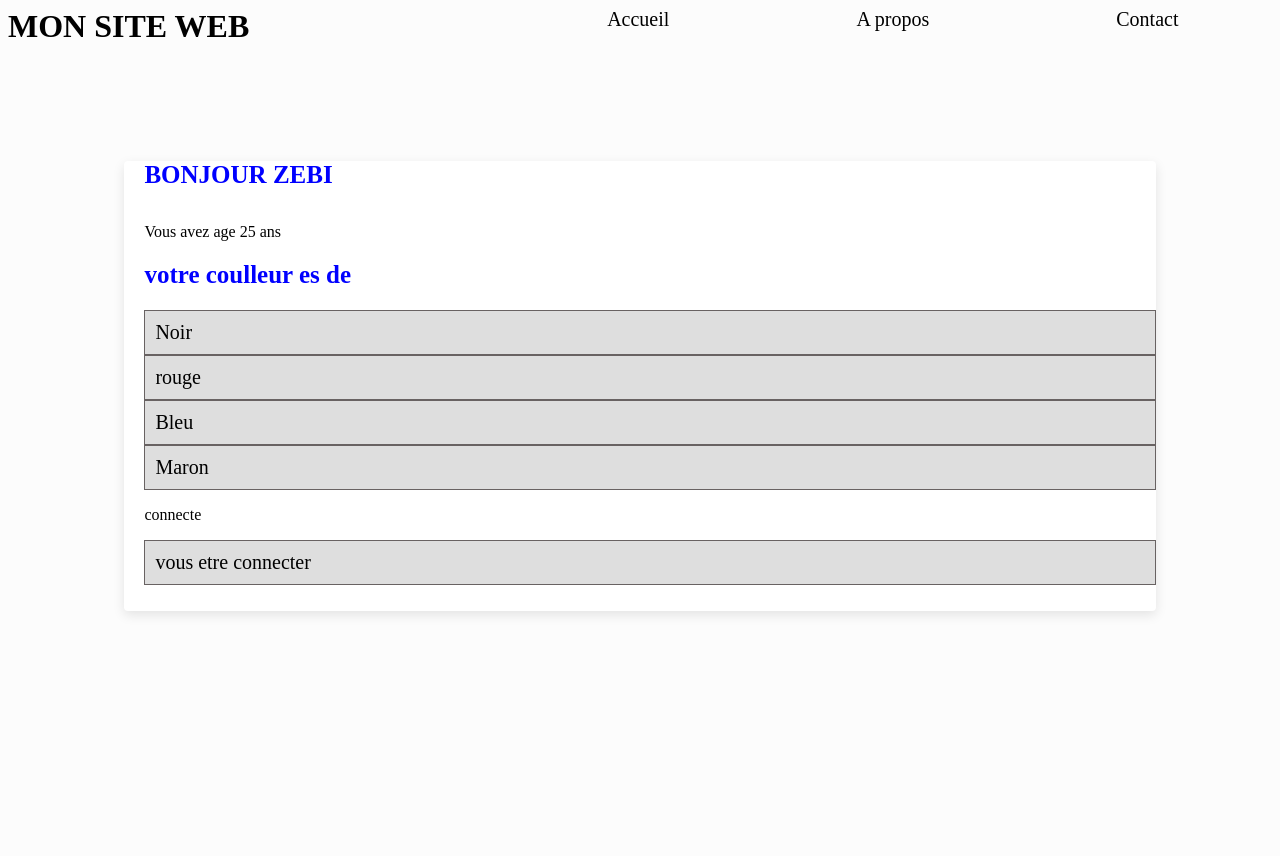
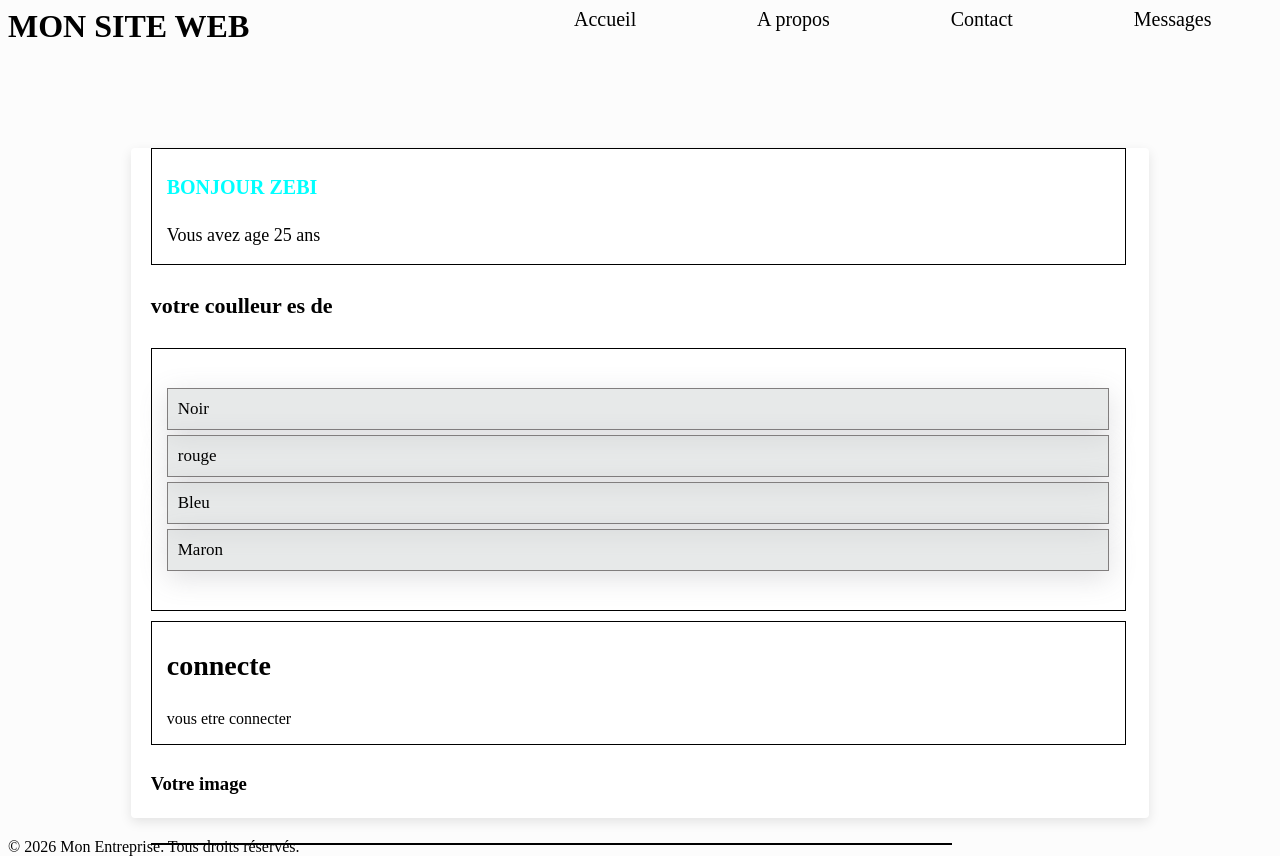
Before and after one commit to Dem225/DJANGO, a Django app: page / in a window 1280 px wide. Before the commit the page ends 615 px from the top, so only its background shows below. Run offline with Django 5.2, Linux system fonts and the light colour scheme.

Commit message:
fin de la journées

```diff
--- a/pages/urls.py
+++ b/pages/urls.py
@@ -4,5 +4,6 @@ from .import views
 urlpatterns=[
 path('',views.home_page_view),
 path("contact/",views.contact_page_view),
-path("a_propos/", views.a_propos_page_view)
+path("a_propos/", views.a_propos_page_view),
+path("message_list/",views.message_liste_view)
 ]
--- a/pages/views.py
+++ b/pages/views.py
@@ -1,6 +1,6 @@
 from django.shortcuts import render
 from django.http import HttpResponse
-
+from pages.admin import ContactMessage
 
 def home_page_view(request):
     context={
@@ -8,6 +8,7 @@ def home_page_view(request):
         'age' : '25',
         'coulleur' : ['Noir' , 'rouge','Bleu' , 'Maron' ],
         'est_connecte' : True
+
     }
     return render(request, 'home.html',context)
 
@@ -19,3 +20,10 @@ def contact_page_view(request):
 
 def a_propos_page_view(request):
     return render(request , 'a_propos.html')
+
+def message_liste_view(request):
+    messages=ContactMessage.objects.all()
+    context={
+        'messages_list': messages
+    }
+    return render(request ,'message_list.html',context )
--- a/static/css/style.css
+++ b/static/css/style.css
@@ -14,6 +14,7 @@ header {
 header h1 {
     height: 100%;
     width: 30%;
+
 }
 
 nav {
@@ -27,37 +28,116 @@ nav a {
     text-decoration: none;
     font-size: 20px;
     color: rgb(0, 0, 0);
+
 }
 
 main{
-    height: 450px;
-    width: 80%;
+    height: 670px;
+    width: 79%;
     background-color: white;
     margin: 20px auto;
     box-shadow: rgba(0, 0, 0, 0.1) 0px 4px 12px;
     border-radius: 4px;
     padding-left: 20px;
+    display: flex;
+    flex-direction: column;
+    gap: 10px;
 }
 
-h4{
-    font-size: 25px;
-    color: blue;
-}
-h2{
-    font-size: 25px;
-    color: blue;
+
+.formullais{
+    height: 30%;
+    width: 96%;
+border: 1px solid black;
+    padding-left: 15px;
 }
 
-li{
+.Couleur{
+    height: 39%;
+    width: 96%;
+  border: 1px solid black;
+    display: flex;
+    flex-direction: column;
+    list-style-type: none;
+    font-size: 17px;
+    padding-left: 15px;
+    gap: 5px;
+}
+
+.connection{
+    list-style-type: none;
+    height: 30%;
+    width: 96%;
+  border: 1px solid black;
+     padding-left: 15px;
+}
+
+.formullais h4{
+    color: aqua;
+    font-size: 20px;
+}
+
+main h2{
+    color: rgb(0, 0, 0);
+    font-size: 22px;
+}
+.Couleur li{
+    height: 10%;
+    width: 96%;
+    border: 1px solid rgb(129, 126, 126);
     padding: 10px;
+    background-color: rgba(201, 204, 204, 0.435);
+   box-shadow: rgba(100, 100, 111, 0.2) 0px 7px 29px 0px;
+}
+.images {
+    height:20% ;
+    width: 80%;
+    border: 1px solid black;
+}
+/* page de  la partie Messsages  */
+
+.formullais p{
+    font-size: 18px;
+
+}
+.connection h3{
+    font-size: 28px;
     color: rgb(0, 0, 0);
+}
+
+section{
+    height: 400px;
+    width: 97%;
+    margin: 90px auto;
+    display: flex;
+    flex-direction: column;
+    gap: 10px;
+}
+
+section h2{
+    font-size: 22px;
+    margin-left: 40px;
+}
+
+section ul{
+    height: 70%;
+    width: 90%;
+    display: flex;
+    gap: 20px;
+   align-items:center;
+   justify-content: space-around;
+   margin: auto;
+}
+
+section li{
+    height: 80%;
+    width: 40%;
+    background-color: rgba(171, 173, 175, 0.127);
+    gap: 20px;
+    box-shadow: rgba(99, 99, 99, 0.2) 0px 2px 8px 0px;
     list-style-type: none;
-    font-size: 20px;
-    border: 1px solid rgb(104, 98, 98) ;
-    background-color: rgba(169, 169, 169, 0.38);
 }
-/* .coulleurs{
-    height: 20px;
-    width: 100%;
-    border: ;
-} */
+
+section li p{
+    padding: 10px;
+}
--- a/templates/base.html
+++ b/templates/base.html
@@ -14,13 +14,20 @@
             <a href="/" >Accueil</a>
             <a href="/a_propos/">A propos</a>
             <a href="/contact/">Contact </a>
-
+            <a href="/message_list/">Messages </a>
         </nav>
     </header>
+
     <main>
         {% block content %}
             <p> contenu par defaut </p>
         {%endblock%}
     </main>
+
+    <footer>
+       <p>&copy; {% now "Y" %} Mon Entreprise. Tous droits réservés.</p>
+   </footer>
+
+
 </body>
 </html>
--- a/templates/home.html
+++ b/templates/home.html
@@ -1,12 +1,13 @@
-{%extends 'base.html'%}
+{%extends 'base.html'%} {%block content%}
 
-{%block content%}
+<div class="formullais">
+  <h4>BONJOUR {{ nom }}</h4>
+  <p>Vous avez age {{age}} ans</p>
 
-
-    <h4> BONJOUR {{ nom }}</h4>
-    <p> Vous avez age {{age}} ans  </p>
-    <h2> votre coulleur es de  </h2>
-   <p class="coulleurs">
+</div>
+<h2>votre coulleur es de</h2>
+<div class="Couleur">
+  <p>
     {% for e in coulleur %}
     <li>{{e}}</li>
     {%empty%}
@@ -14,15 +15,28 @@
 
     {%endfor%}
   </p>
-   <p> connecte </p>
+</div>
+
+
+<div class="connection">
+
+    <h3>
+        connecte
+    </h3>
   <p>
      {%if est_connecte%}
-            <li>vous etre connecter </li>
+    <li>vous etre connecter</li>
     {% else%}
-            <li>vous n'est pas connecté </li>
+    <li>vous n'est pas connecté</li>
 
     {%endif%}
+  </p>
+</div>
+  <h3> Votre image <h3/>
+<div class="images">
 
-   </p>
+
+</div>
+
 
 {%endblock%}
--- a/wilfriend/urls.py
+++ b/wilfriend/urls.py
@@ -5,5 +5,7 @@ from django.urls import path,include
 urlpatterns = [
     path('admin/', admin.site.urls),
     path('',include("pages.urls")),
-    path("contact/",include("pages.urls"))
+    path("/a_propos", include("pages.urls")),
+    path("contact/",include("pages.urls")),
+    path("/message_list", include("pages.urls"))
 ]
```
Also changed, not shown: templates/message_list.html (added, +37 -0 lines). Lines whose indentation alone changed are shown as unchanged.
